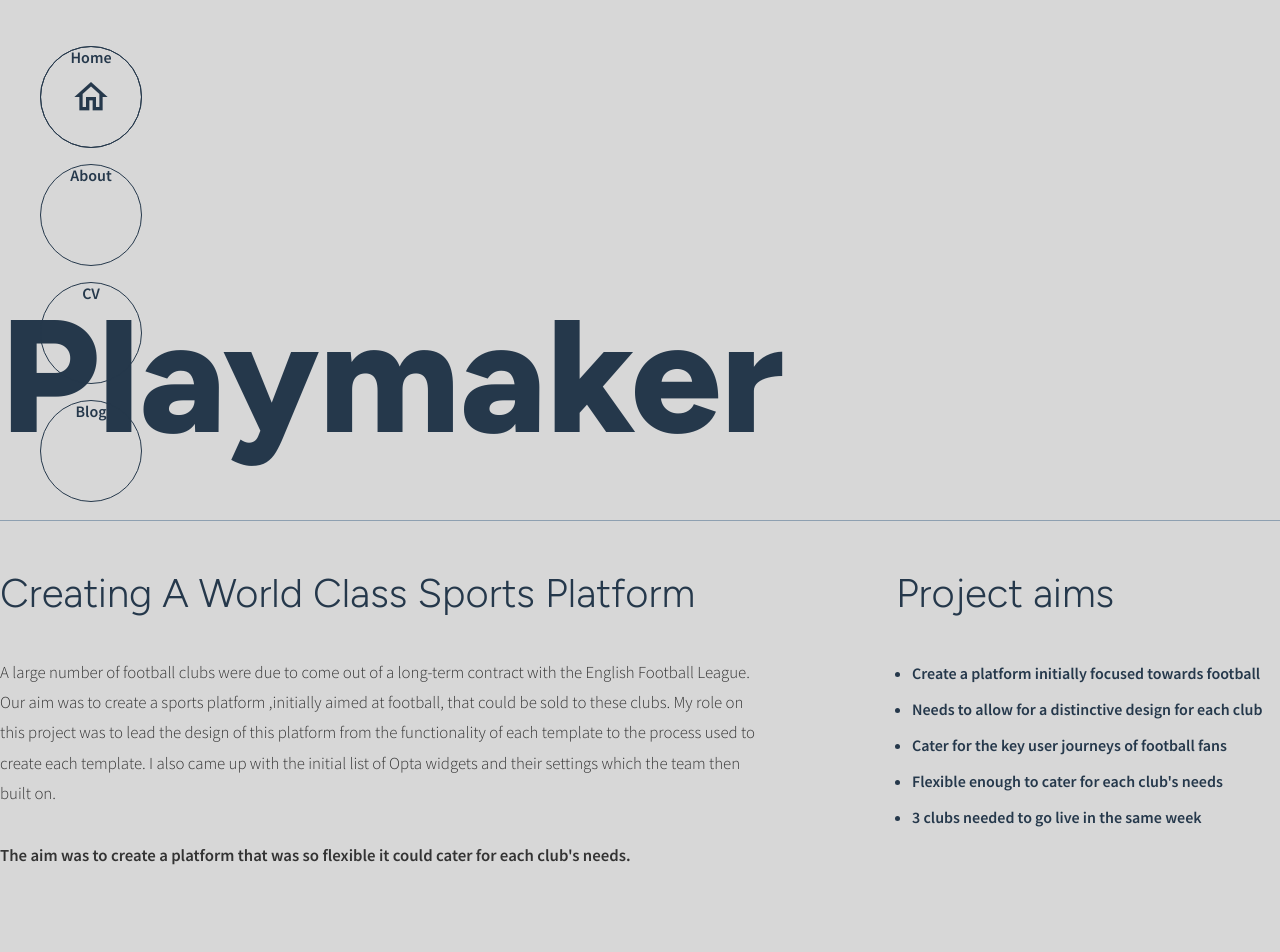
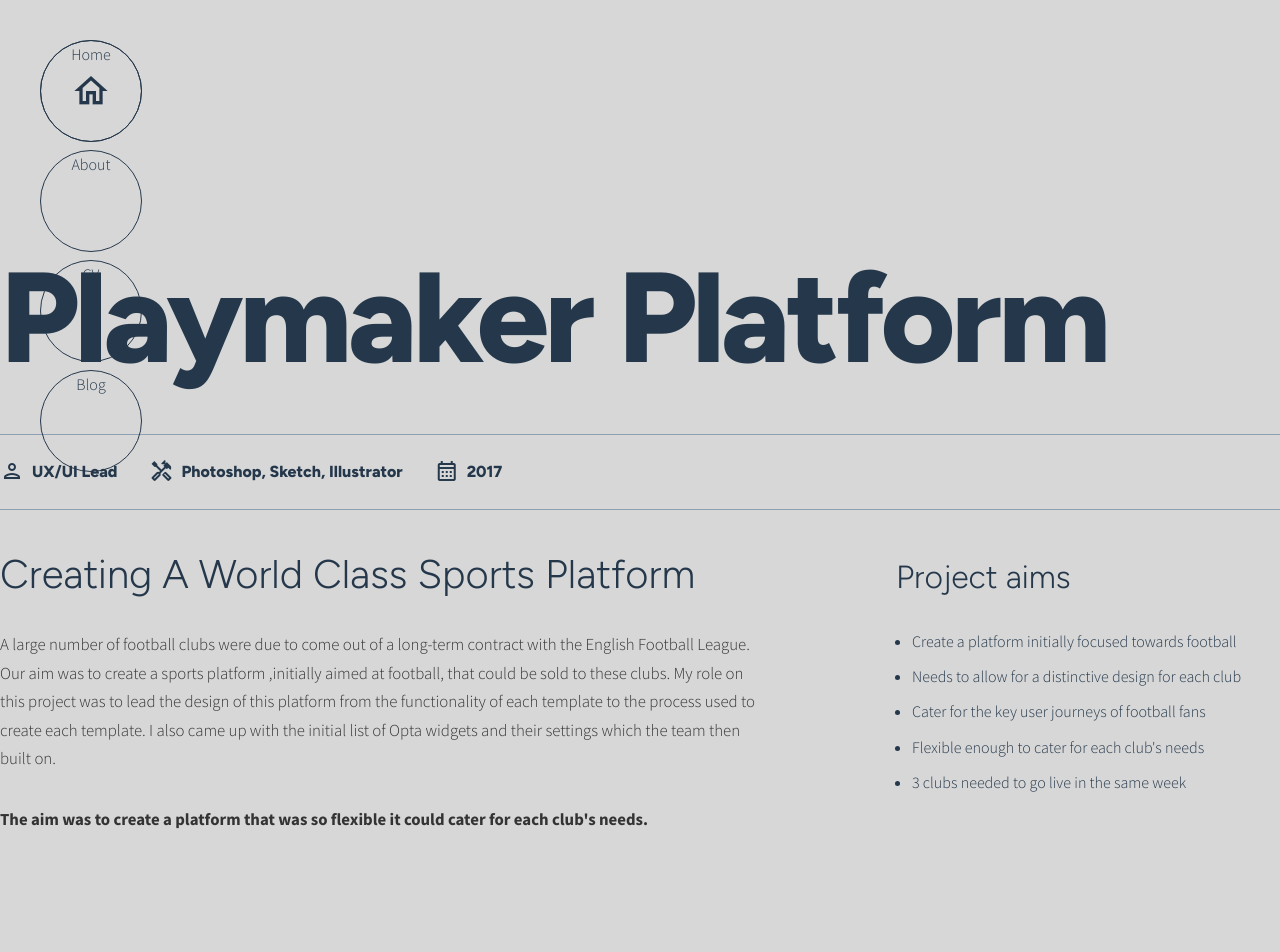
Before and after one commit to anthony-clark/AnthonyClark.github.io, a Jekyll site: the page built from index.html, in a window 1280 px wide. Shown: the top 952 px of the page. Built offline with Jekyll 4.4.1, drawn with Linux system fonts in a browser that asks for light colours.

Commit message:
tweaks to case study

```diff
--- a/css/main.css
+++ b/css/main.css
@@ -7,29 +7,45 @@
 }
 
 .container{
-  width:1280px;
-  margin:140px auto 0 auto;
+  max-width:1280px;
+  margin:120px auto 0 auto;
   display: flex;
 
 }
 .container.narrow{
-    width:900px;
-    margin:140px auto 0 auto;
+    max-width:900px;
+    margin:120px auto 0 auto;
     display: block;
 
   }
-
+#case-study-meta{
+    display: flex;
+    border-top:1px solid #8ea0b1;
+    border-bottom:1px solid #8ea0b1;
+    font-family:'Figtree','Helvetica', 'Arial', 'Sans-Serif';
+    margin:0 0 40px 0;
+     font-weight: 800;
+     line-height: 26px;
+     padding:24px 0;
+}
+#case-study-meta strong{
+    margin: 0 32px 0 8px;
+    display: block;
+}
 #case-study-summary{
     float:left;
     width:60%;
     padding-right:72px;
 }
-#case-study-summary h2, #case-study-aims h2{
+#case-study-summary h2{
 font-size: 2.5em;
 font-family:'Figtree','Helvetica', 'Arial', 'Sans-Serif';
 font-weight: 300;
-margin: 0 0 40px 0;
+margin: 0 0 32px 0;
 }
+#case-study-aims h3{
+    margin: 8px 0 32px 0;
+    }
 #case-study-aims{
     float:right;
 width:30%;
@@ -40,9 +56,10 @@
     padding:0;
 }
 ul li{
-    padding:6px 0 10px 0;
+    padding:0 0 8px 0;
+    line-height: 1.7em;
     font-family:'Source Sans Pro', Arial, Helvetica, 'san serif';
-    font-weight:600;
+
 
 }
 nav{
@@ -81,19 +98,19 @@
 a:hover {
     text-decoration: underline;
 }
+
 h1 {
-    font-size: 10em;
+    font-size: 8em;
      font-family:'Figtree','Helvetica', 'Arial', 'Sans-Serif';
-    margin:0 0 48px 0;
-    padding-bottom:48px;
+    margin:0 0 40px 0;
      font-weight: 800;
-     border-bottom:1px solid #8ea0b1
+     letter-spacing: -4px;
 }
 h2 {
     font-size: 4em;
      font-family:'Figtree','Helvetica', 'Arial', 'Sans-Serif';
     font-weight: 800;
-     margin: 0 0 40px 0;
+     margin: 0 0 32px 0;
 }
 h3 {
     font-size: 2em;
@@ -103,11 +120,14 @@
 }
 p {
     font-size: 1.05em;
-    line-height: 1.8em;
+    line-height: 1.7em;
     color: #333;
     font-family:'Source Sans Pro', Arial, Helvetica, 'san serif';
     font-weight:300;
     margin: 0 0 32px 0;
+}
+p  strong{
+font-weight: 700;
 }
 img{
     width: 100%;
@@ -120,7 +140,7 @@
 background-position: center;
 height: 600px;
 clear: both;
-margin-top:200px;
+margin-top:120px;
 }
 .hero-image h2 {
     font-size: 5em;
@@ -148,7 +168,7 @@
 }
 .screenshot-left img, .screenshot-right img{
 border-radius: 16px;
-box-shadow: 10px 40px 120px rgb(0, 0, 0, 0.3);
+box-shadow: 10px 40px 60px rgb(0, 0, 0, 0.2);
 }
 footer {
     border-top: 1px solid #d5d5d5;
--- a/index.html
+++ b/index.html
@@ -11,7 +11,7 @@
 			<link rel="preconnect" href="https://fonts.gstatic.com">
 			<link href="https://fonts.googleapis.com/css?family=Figtree:800" rel="stylesheet"  type='text/css'>
 			<link href="https://fonts.googleapis.com/css?family=Figtree:300" rel="stylesheet"  type='text/css'>
-			<link href="https://fonts.googleapis.com/css?family=Source+Sans+Pro:300,600" rel='stylesheet' type='text/css'>
+			<link href="https://fonts.googleapis.com/css?family=Source+Sans+Pro:300,700" rel='stylesheet' type='text/css'>
 			<link href="https://fonts.googleapis.com/icon?family=Material+Icons+Outlined" rel="stylesheet">
 		</head>
 		<body>
@@ -23,7 +23,8 @@
 
 			<div class="container">
 <div id="case-study-intro">
-	<h1>Playmaker</h1>
+	<h1>Playmaker Platform</h1>
+	<div id="case-study-meta"><span class="material-icons-outlined">person</span><strong>UX/UI Lead</strong><span class="material-icons-outlined">handyman</span><strong>Photoshop, Sketch, Illustrator</strong><span class="material-icons-outlined">calendar_month</span><strong>2017</strong></div>
 	<div id="case-study-summary">
 		<h2>Creating A World Class Sports Platform</h2>
 	<p>A large number of football clubs were due to come out of a long-term contract with the English Football League. Our aim was to create a sports platform ,initially aimed at football, that could be sold to these clubs. My role on this project was to lead the design of this platform from the functionality of each template to the process used to create each template. I also came up with the initial list of Opta widgets and their settings which the team then built on.
@@ -31,7 +32,7 @@
 
 	</div>
 	<div id="case-study-aims">
-		<h2>Project aims</h2>
+		<h3>Project aims</h3>
 	<ul>
 		<li>Create a platform initially focused towards football</li>
 		<li>Needs to allow for a distinctive design for each club</li>
@@ -54,6 +55,7 @@
 	<h3>Mobile First</h3>
 	<p>Along with Atomic Design, working from a mobile first approach was also essential. Dealing with the smaller screen first meant the harder layout and design problems were dealt with earlier and allowed for a less problematic design phase. This was a massive time saver when it came to templates such as match centre, fixtures and player profiles.</p>
 </div>
+<div class="hero-image"> </div>
 <div class="hero-image"><h2>Key Templates & Features</h2></div>
 <div class="container">
 <div class="screenshot-info">
```
